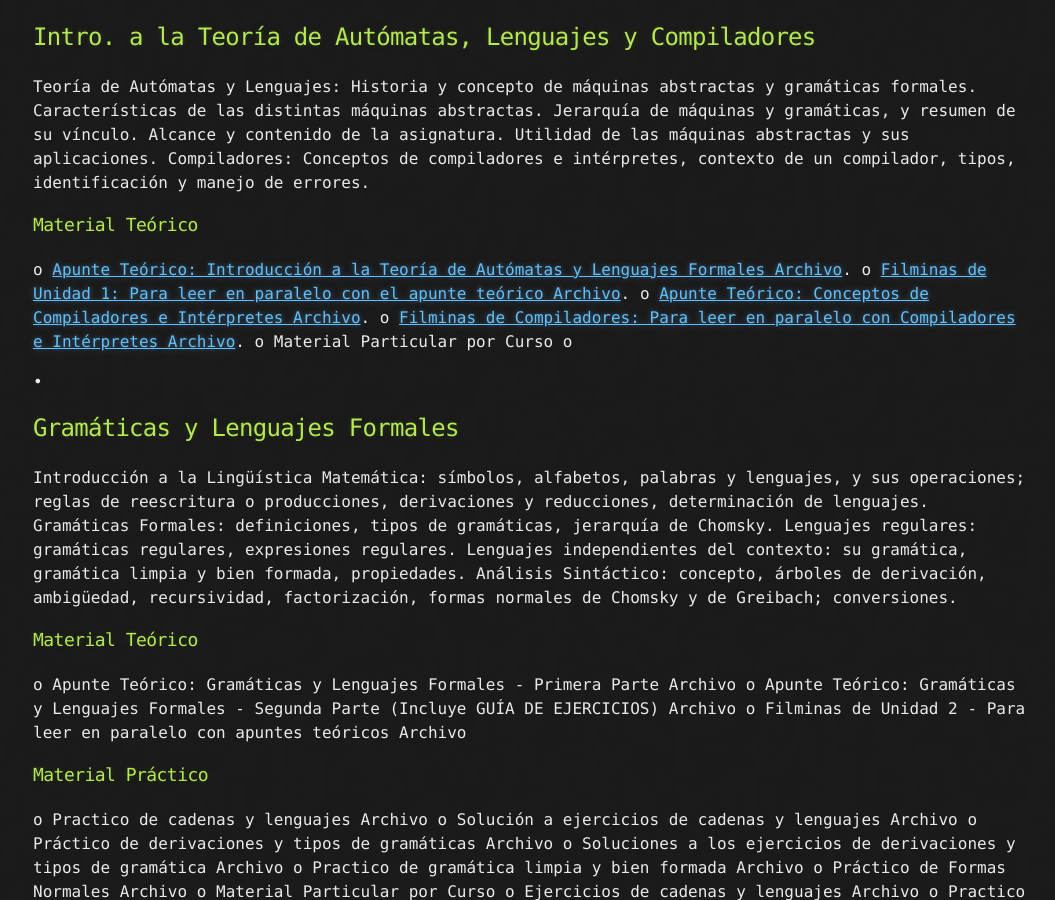
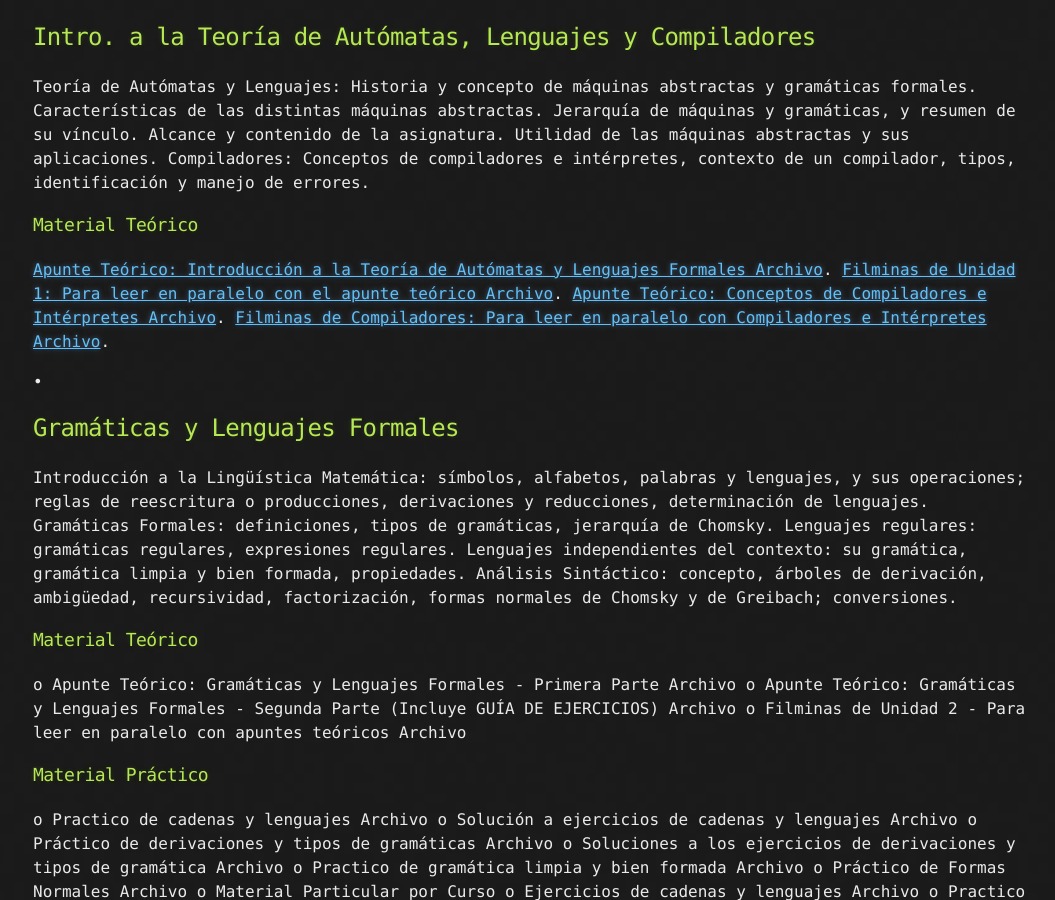
Before and after one commit to Ismael0351/utnfrcssl, a Jekyll site: the page built from index.md, in a window 1280 px wide and 900 px high, scrolled down 492 px. Shown: the whole window, without its empty margins (107-1162 px from the left). Built offline with Jekyll 4.4.1, drawn with Linux system fonts in a browser that asks for light colours; the repository's description, which GitHub fills in, is left out.

Commit message:
Update index.md

```diff
--- a/index.md
+++ b/index.md
@@ -23,12 +23,11 @@ Text can be **bold**, _italic_, ~~strikethrough~~ or `keyword`.
 ##  Intro. a la Teoría de Autómatas, Lenguajes y Compiladores
 Teoría de Autómatas y Lenguajes: Historia y concepto de máquinas abstractas y gramáticas formales. Características de las distintas máquinas abstractas. Jerarquía de máquinas y gramáticas, y resumen de su vínculo. Alcance y contenido de la asignatura. Utilidad de las máquinas abstractas y sus aplicaciones. Compiladores: Conceptos de compiladores e intérpretes, contexto de un compilador, tipos, identificación y manejo de errores.
 ### 	Material Teórico
-o	 [Apunte Teórico: Introducción a la Teoría de Autómatas y Lenguajes Formales Archivo](https://drive.google.com/file/d/1cCzcQm4-jJsiPQaWLUslvjQLAHT3q27v/view?usp=sharing).
-o	 [Filminas de Unidad 1: Para leer en paralelo con el apunte teórico Archivo](./another-page.html).
-o	 [Apunte Teórico: Conceptos de Compiladores e Intérpretes Archivo](./another-page.html).
-o	 [Filminas de Compiladores: Para leer en paralelo con Compiladores e Intérpretes Archivo](./another-page.html).
-o	Material Particular por Curso
-o
+ [Apunte Teórico: Introducción a la Teoría de Autómatas y Lenguajes Formales Archivo](https://drive.google.com/file/d/1cCzcQm4-jJsiPQaWLUslvjQLAHT3q27v/view?usp=sharing).
+ [Filminas de Unidad 1: Para leer en paralelo con el apunte teórico Archivo](https://drive.google.com/file/d/1NjxEcJFQ-TXqnUuoXpk77LkgaYhAFL5M/view?usp=sharing).
+ [Apunte Teórico: Conceptos de Compiladores e Intérpretes Archivo](https://drive.google.com/file/d/1ISmHcbu52y2FHLL4TZePlxkNdmXunTpa/view?usp=sharing).
+ [Filminas de Compiladores: Para leer en paralelo con Compiladores e Intérpretes Archivo](https://drive.google.com/file/d/1cIqLBQ62YyPkmtzfywYYJ79I5VaPTx8w/view?usp=sharing).
+
 
 •
 ## Gramáticas y Lenguajes Formales
```
